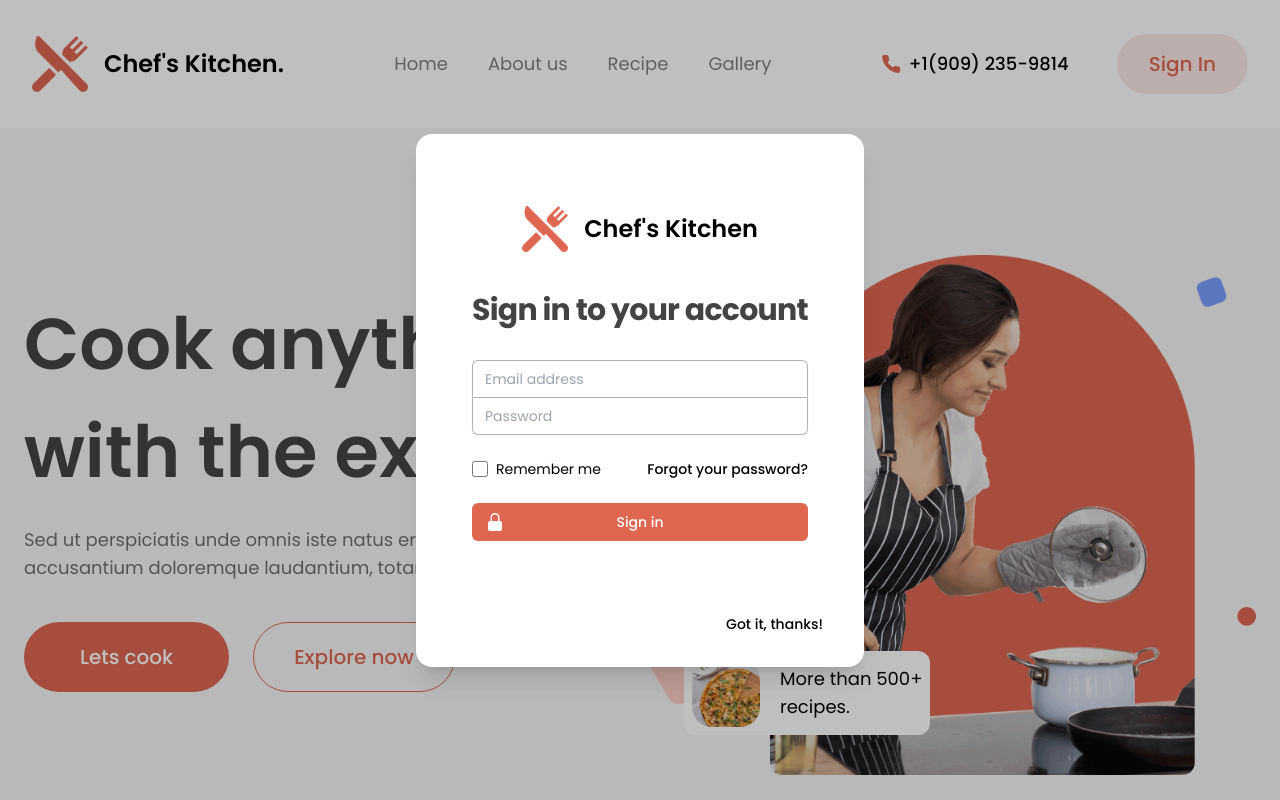
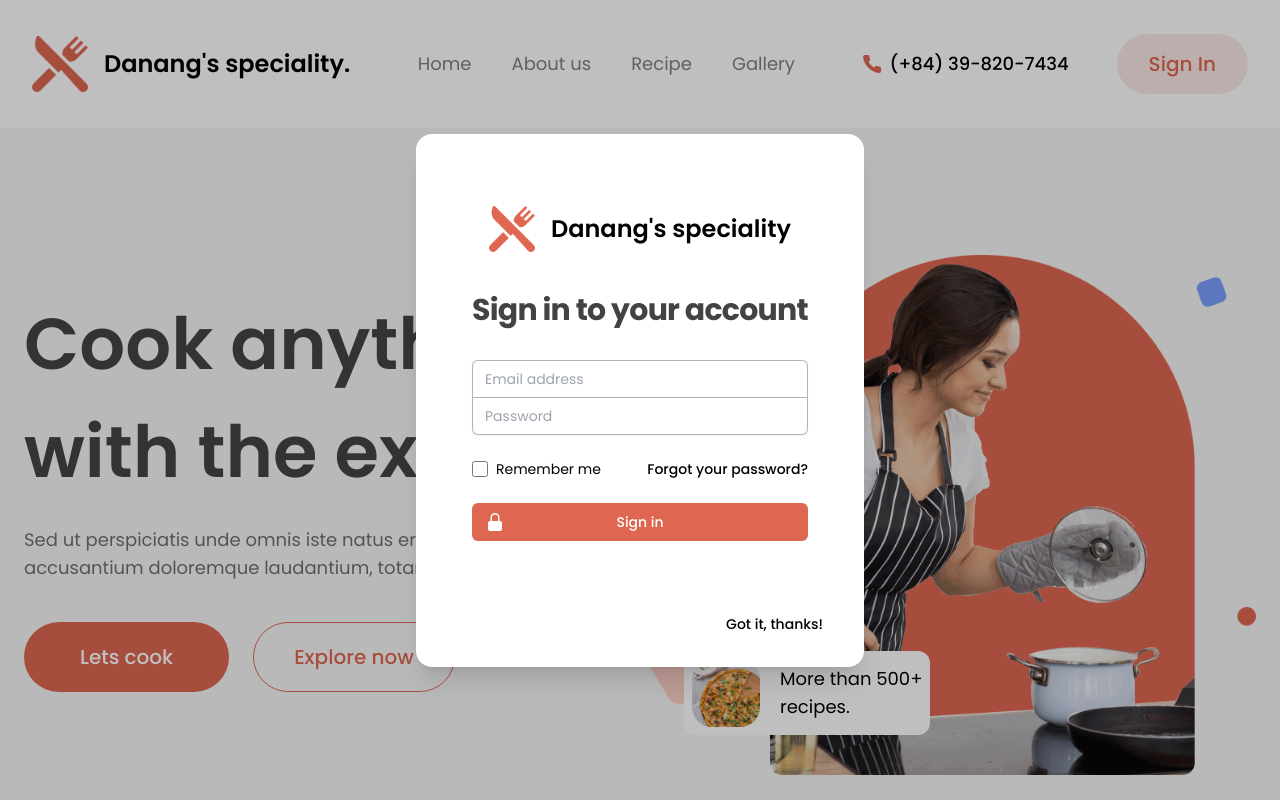
Before and after one commit to trungglx/danangspeciality, a Next.js app: page / in a window 1280 px wide. Both pictures are taken after a click on the button "Sign In". Shown: the top 800 px of the page. Built offline with nearby package versions, Linux system fonts and the light colour scheme.

Commit message:
12/31 Update website trademark

```diff
--- a/app/components/Footer/Footer.tsx
+++ b/app/components/Footer/Footer.tsx
@@ -64,7 +64,7 @@ const footer = () => {
                     <div className="flex flex-shrink-0 items-center border-right">
                         <Image src="/images/Logo/Logo.svg" alt="logo" width={56} height={56} />
                         <Link href="/" className='text-2xl font-semibold text-black ml-4'>
-                            Chef&apos;s Kitchen.
+                            Danang&apos;s speciality.
                         </Link>
                     </div>
                     <h3 className='text-textbl text-xs font-medium mt-5 mb-4 lg:mb-16'> Open an account in minutes, get full financial <br /> control for much longer.</h3>
@@ -102,7 +102,7 @@ const footer = () => {
             {/* All Rights Reserved */}
 
             <div className='py-10 md:flex items-center justify-between border-t border-t-bordertop'>
-                <h4 className='text-darkgrey text-sm text-center md:text-start font-normal'>@2023 - Chef&apos;s kitchen. All Rights Reserved by <Link href="https://adminmart.com/" target="_blank"> Adminmart.com</Link></h4>
+                <h4 className='text-darkgrey text-sm text-center md:text-start font-normal'>@2023 - Danang&apos;s speciality. All Rights Reserved by <Link href="https://adminmart.com/" target="_blank"> Adminmart.com</Link></h4>
                 <div className="flex gap-5 mt-5 md:mt-0 justify-center md:justify-start">
                     <h4 className='text-darkgrey text-sm font-normal'><Link href="/" target="_blank">Privacy policy</Link></h4>
                     <div className="h-5 bg-bordertop w-0.5"></div>
--- a/app/components/Navbar/Drawer.tsx
+++ b/app/components/Navbar/Drawer.tsx
@@ -34,7 +34,7 @@ const Drawer = ({ children, isOpen, setIsOpen }: DrawerProps) => {
                         <div className="flex flex-shrink-0 items-center border-right">
                             <Image src="/images/Logo/Logo.svg" alt="logo" width={36} height={36} />
                             <Link href="/" className='text-2xl font-semibold text-black ml-4'>
-                                Chef&apos;s Kitchen.
+                                Danang&apos;s speciality.
                             </Link>
                         </div>
 
--- a/app/components/Navbar/Navbar.tsx
+++ b/app/components/Navbar/Navbar.tsx
@@ -40,13 +40,13 @@ const Navbar = () => {
                             <div className="flex sm:hidden flex-shrink-0 items-center border-right">
                                 <Image src="/images/Logo/Logo.svg" alt="logo" width={36} height={36} />
                                 <Link href="/" className='text-2xl font-semibold text-black ml-4'>
-                                    Chef&apos;s Kitchen.
+                                    Danang&apos;s speciality.
                                 </Link>
                             </div>
                             <div className="hidden sm:flex flex-shrink-0 items-center border-right">
                                 <Image src="/images/Logo/Logo.svg" alt="logo" width={56} height={56} />
                                 <Link href="/" className='text-2xl font-semibold text-black ml-4'>
-                                    Chef&apos;s Kitchen.
+                                    Danang&apos;s speciality.
                                 </Link>
                             </div>
 
@@ -73,7 +73,7 @@ const Navbar = () => {
                             <div className='gap-6 hidden lg:flex'>
                                 <div className='flex items-center gap-2'>
                                     <Image src={'/images/Navbar/phone.svg'} alt="phone-image" width={19} height={19} />
-                                    <p className='text-lg font-medium'>+1(909) 235-9814</p>
+                                    <p className='text-lg font-medium'>(+84) 39-820-7434</p>
                                 </div>
                                 {/* <button className='flex justify-end text-xl font-medium bg-bgpink text-pink py-4 px-4 lg:px-8 navbutton rounded-full hover:text-black'>Sign in</button> */}
                                 <Signindialog />
--- a/app/components/Navbar/Signindialog.tsx
+++ b/app/components/Navbar/Signindialog.tsx
@@ -60,7 +60,7 @@ const Signin = () => {
                                                 <div className="flex items-center justify-center">
                                                     <Image src="/images/Logo/Logo.svg" alt="logo" width={46} height={46} />
                                                     <Link href="/" className='text-2xl font-semibold text-black ml-4'>
-                                                        Chef&apos;s Kitchen
+                                                        Danang&apos;s speciality
                                                     </Link>
                                                 </div>
                                                 <h2 className="mt-10 text-center text-3xl font-bold tracking-tight text-lightgrey">
```
